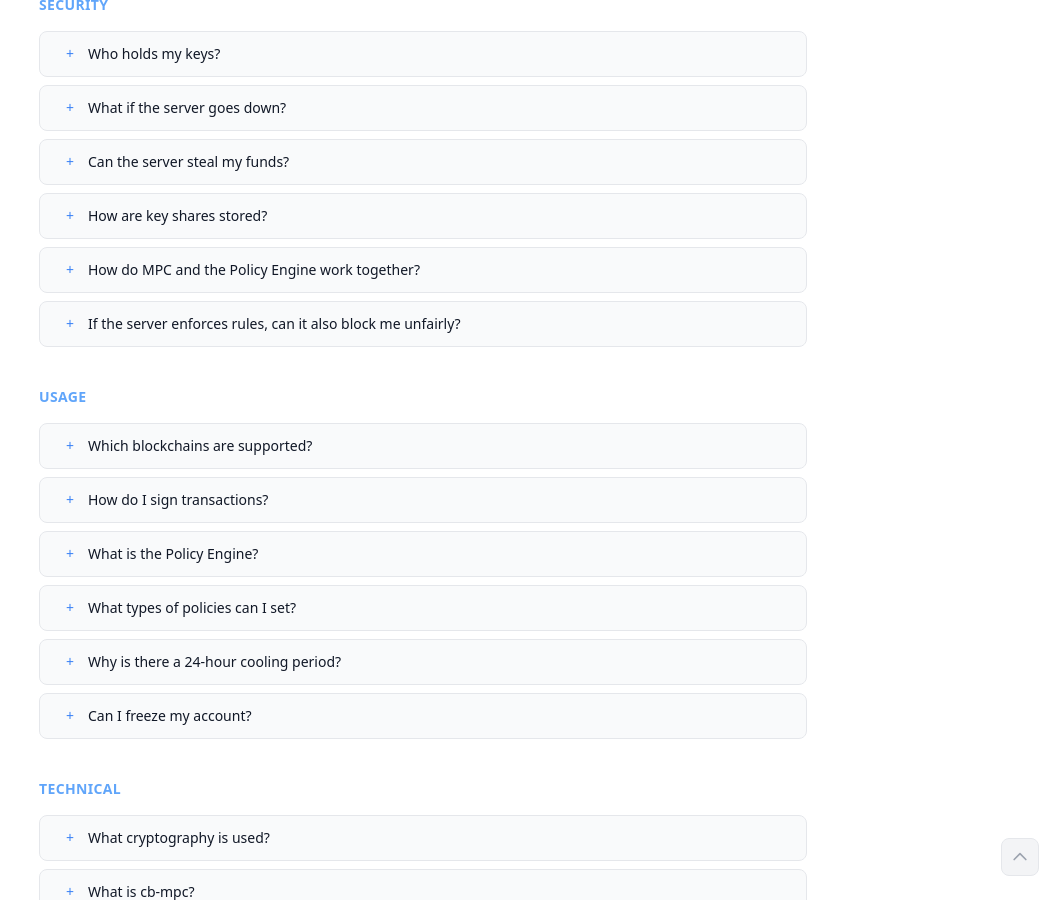
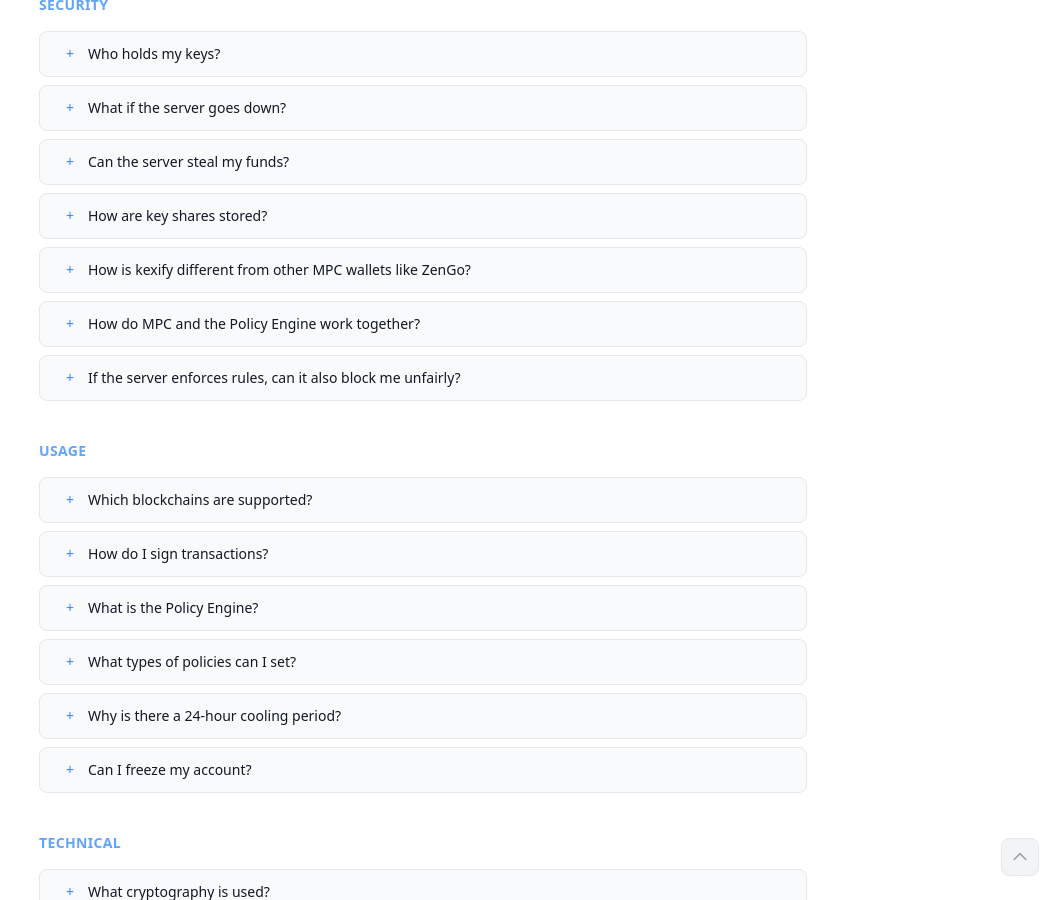
Before and after one commit to nguyenkha/kexify-home, a Jekyll site: the page built from faq.html, in a window 1280 px wide and 900 px high, scrolled down 657 px. Shown: the whole window, without its empty margins (217-1280 px from the left). Built offline with Jekyll 4.4.1, drawn with Linux system fonts in a browser that asks for light colours; nearby versions of some CDN libraries.

Commit message:
feat: add ZenGo comparison FAQ in Security section

```diff
--- a/faq.html
+++ b/faq.html
@@ -60,6 +60,10 @@
         <p class="mt-2 text-sm dark:text-gray-400 text-gray-500 leading-relaxed">Browser: AES-GCM encrypted with WebAuthn passkey PRF or passphrase (PBKDF2). Server: AES-256-GCM with per-user HKDF-derived key. All in transit: TLS 1.3.</p>
       </details>
       <details class="bg-surface-secondary border border-border-primary rounded-lg px-5 py-3 group">
+        <summary class="text-sm font-medium dark:text-white text-gray-900">How is kexify different from other MPC wallets like ZenGo?</summary>
+        <p class="mt-2 text-sm dark:text-gray-400 text-gray-500 leading-relaxed">Both use MPC, but kexify is open source and fully self-custodial — you can export both key shares and sign offline anytime. ZenGo controls the recovery share and requires their servers. kexify also adds a Policy Engine (spending limits, address whitelists) that ZenGo doesn't have. And kexify is free — no swap fees, no premium tiers.</p>
+      </details>
+      <details class="bg-surface-secondary border border-border-primary rounded-lg px-5 py-3 group">
         <summary class="text-sm font-medium dark:text-white text-gray-900">How do MPC and the Policy Engine work together?</summary>
         <p class="mt-2 text-sm dark:text-gray-400 text-gray-500 leading-relaxed">Think of it like a safe that needs two keys. You hold one key, the server holds the other. Neither can open the safe alone. But the server also acts as a guard — before turning its key, it checks your rules: Is this amount within the spending limit? Is this address on the approved list? Is the account frozen? If any rule is violated, the server refuses to co-sign and the transaction simply can't happen.</p>
       </details>
--- a/vi/faq.html
+++ b/vi/faq.html
@@ -62,6 +62,10 @@
         <p class="mt-2 text-sm dark:text-gray-400 text-gray-500 leading-relaxed">Trình duyệt: mã hoá AES-GCM bằng WebAuthn passkey PRF hoặc mật khẩu (PBKDF2). Server: AES-256-GCM với khoá HKDF riêng cho mỗi người dùng. Truyền tải: TLS 1.3.</p>
       </details>
       <details class="bg-surface-secondary border border-border-primary rounded-lg px-5 py-3">
+        <summary class="text-sm font-medium dark:text-white text-gray-900">kexify khác gì với các ví MPC khác như ZenGo?</summary>
+        <p class="mt-2 text-sm dark:text-gray-400 text-gray-500 leading-relaxed">Cả hai đều dùng MPC, nhưng kexify là mã nguồn mở và tự quản lý hoàn toàn — bạn có thể xuất cả hai phần khoá và ký ngoại tuyến bất cứ lúc nào. ZenGo kiểm soát phần khoá khôi phục và cần server của họ. kexify còn có Policy Engine (giới hạn chi tiêu, danh sách địa chỉ) mà ZenGo không có. Và kexify miễn phí — không phí swap, không gói premium.</p>
+      </details>
+      <details class="bg-surface-secondary border border-border-primary rounded-lg px-5 py-3">
         <summary class="text-sm font-medium dark:text-white text-gray-900">MPC và chính sách bảo mật hoạt động cùng nhau như thế nào?</summary>
         <p class="mt-2 text-sm dark:text-gray-400 text-gray-500 leading-relaxed">Hãy tưởng tượng một chiếc két sắt cần hai chìa khoá. Bạn giữ một chìa, server giữ chìa còn lại. Không ai có thể mở két một mình. Nhưng server còn đóng vai trò bảo vệ — trước khi xoay chìa, nó kiểm tra quy tắc của bạn: Số tiền có trong giới hạn không? Địa chỉ có trong danh sách cho phép không? Tài khoản có bị đóng băng không? Nếu vi phạm bất kỳ quy tắc nào, server từ chối đồng ký và giao dịch không thể xảy ra.</p>
       </details>
```
